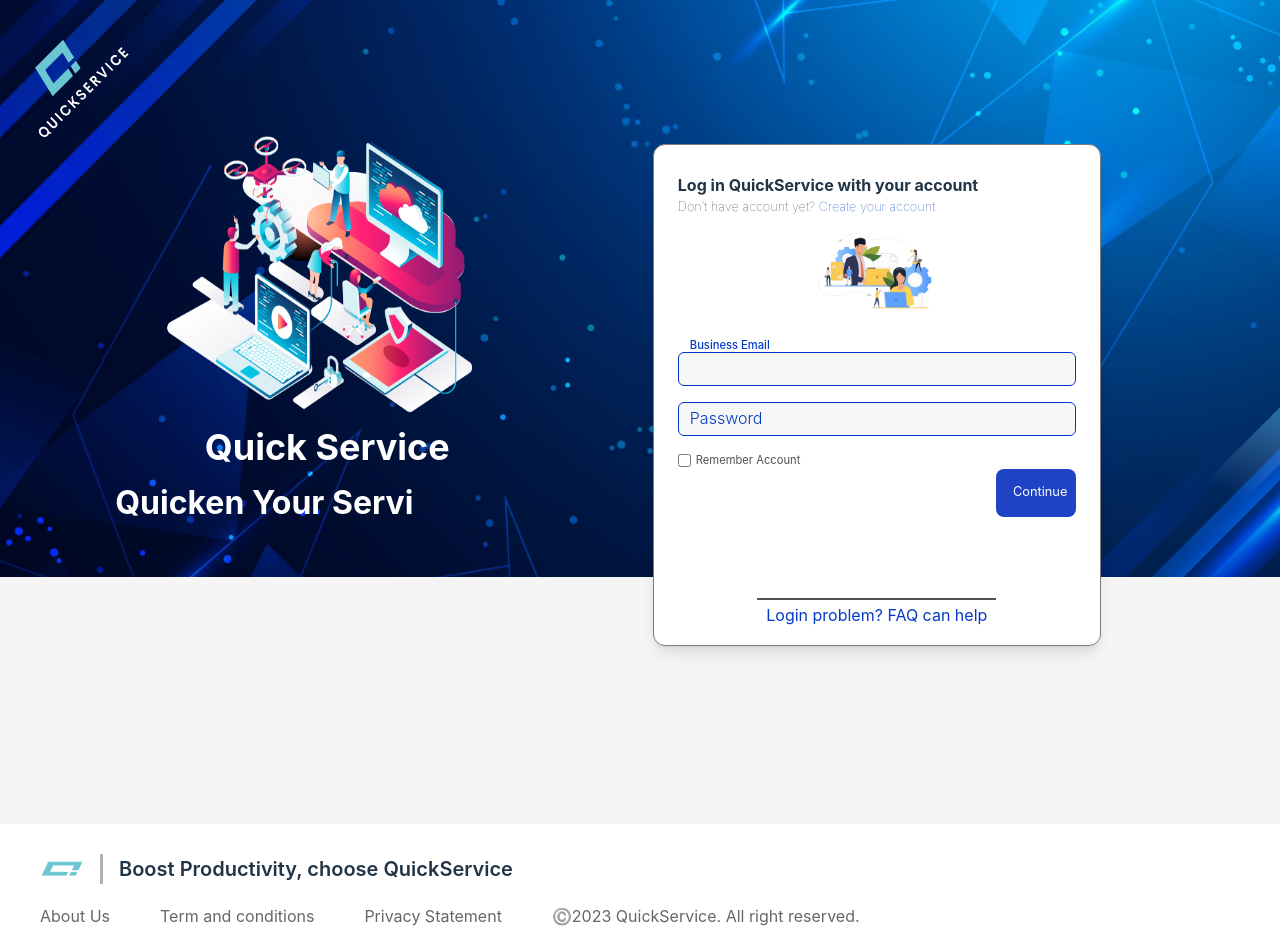
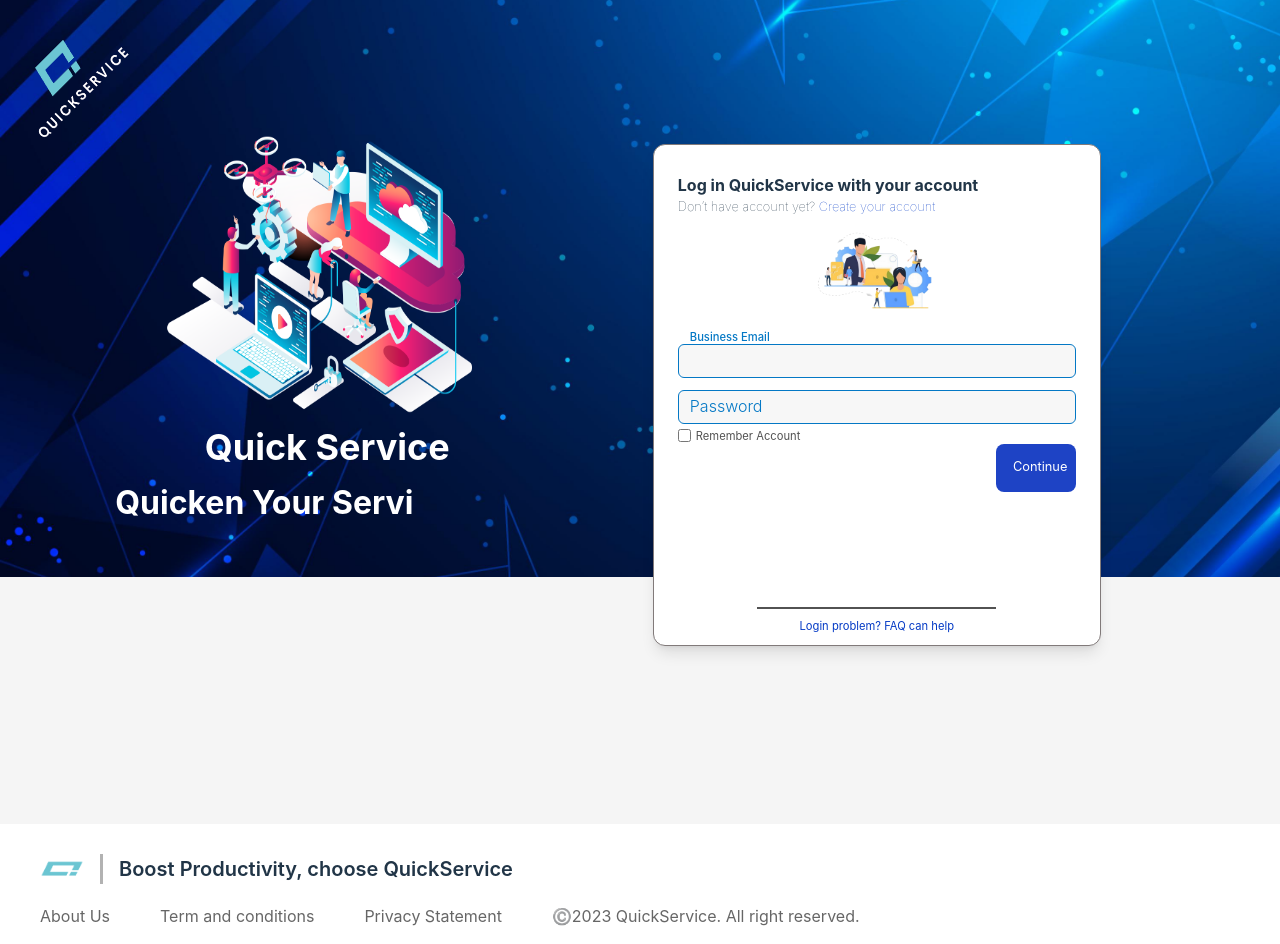
Before and after one commit to iamduscminh/ISMS-Project, a React (Vite) app in the folder ReactApp/isms-app/: page /login in a window 1280 px wide. Built offline with nearby package versions, Linux system fonts and the light colour scheme.

Commit message:
Complete Login FE function (Include fetch API)

```diff
--- a/ReactApp/isms-app/src/components/Animation/ChangeBgButton/index.jsx
+++ b/ReactApp/isms-app/src/components/Animation/ChangeBgButton/index.jsx
@@ -45,8 +45,7 @@ const StyleSpan = styled.span`
 // Sử dụng StyledButton trong component
 // eslint-disable-next-line react/prop-types
 const ChangeBgButton = ({children}) => {
-  return (
-
+    return (
       <StyledButton>
         <StyleSpan>{children}</StyleSpan>
       </StyledButton>
--- /dev/null
+++ b/ReactApp/isms-app/src/contexts/AuthProvider.jsx
@@ -0,0 +1,16 @@
+
+import {createContext, useState} from "react";
+
+const AuthContext = createContext({});
+
+export const AuthProvider = ({children}) => {
+    const [auth, setAuth] = useState({});
+
+    return (
+        <AuthContext.Provider value={{auth, setAuth}}>
+            {children}
+        </AuthContext.Provider>
+    )
+}
+
+export default AuthContext;
--- a/ReactApp/isms-app/src/main.jsx
+++ b/ReactApp/isms-app/src/main.jsx
@@ -2,11 +2,14 @@ import React from "react";
 import ReactDOM from "react-dom/client";
 import App from "./App.jsx";
 import GlobalStyles from "./components/GlobalStyles/index.jsx";
-import './index.css'
+import './index.css';
+import { AuthProvider } from "./contexts/AuthProvider.jsx";
 ReactDOM.createRoot(document.getElementById("root")).render(
   <React.StrictMode>
     <GlobalStyles>
-      <App />
+      <AuthProvider>
+        <App />
+      </AuthProvider>
     </GlobalStyles>
   </React.StrictMode>
 );
--- a/ReactApp/isms-app/src/pages/Login/Login.module.scss
+++ b/ReactApp/isms-app/src/pages/Login/Login.module.scss
@@ -56,19 +56,19 @@
 }
 
 .input-custom {
-    color: #0436C5;
+    color: #0478c5;
     display: block;
     width: 100%;
     padding: 0.25rem 0.75rem;
     font-size: 1rem;
-    border: 1px solid #0436C5;
+    border: 1px solid #0478c5;
     border-radius: 0.375rem;
     font-weight: 400;
     background-color: #F7F7F7;
     position: relative;
 
     &:focus {
-        border: 1.8px solid #0436c5;
+        border: 1.8px solid #0478c5;
     }
 }
 
@@ -81,7 +81,7 @@
         left: 0.75rem;
         cursor: text;
         transition: all 1s ease;
-        color: #043AC5;
+        color: #0478c5;
         font-weight: 300;
     }
 }
--- a/ReactApp/isms-app/src/pages/Login/index.jsx
+++ b/ReactApp/isms-app/src/pages/Login/index.jsx
@@ -1,17 +1,27 @@
 import classNames from "classnames/bind";
 import styles from "./Login.module.scss";
-import React, { useRef, useEffect, useState } from 'react';
+import React, { useRef, useEffect, useState, useContext} from 'react';
+import {useNavigate} from 'react-router-dom';
 import image from "../../assets/images";
 import UnderlineAnimation from '../../components/Animation/UnderlineText';
 import ChangeBgButton from '../../components/Animation/ChangeBgButton';
+import AuthContext from "../../contexts/AuthProvider";
 
 import { TypeAnimation } from "react-type-animation";
 
 import request from "../../utils/axiosConfig";
+import axios from "axios";
 
 const cx = classNames.bind(styles);
 
+const LOGIN_URL = '/login';
+
 const Login = () => {
+
+  //Lấy lại Context
+  const { setAuth } = useContext(AuthContext);
+  const navigate = useNavigate();
+
 
   //Khai báo các hook
   const [email, setEmail] = useState('');
@@ -46,9 +56,9 @@ const Login = () => {
       if (inputRef.current && !inputRef.current.contains(event.target)) {
         if (!email) {
           setError(prev => '⚠ Business Email is required');
-        }else if(!validateEmail(email)){
+        } else if (!validateEmail(email)) {
           setError(prev => '⚠ Suggested format (name@company.com)')
-        }else{
+        } else {
           setError('');
         }
       }
@@ -66,7 +76,7 @@ const Login = () => {
       if (passRef.current && !passRef.current.contains(event.target)) {
         if (!password) {
           setErrorPass(prev => '⚠ Password is required');
-        }else{
+        } else {
           setErrorPass('');
         }
       }
@@ -78,6 +88,36 @@ const Login = () => {
       document.removeEventListener('mousedown', handleClickOutsidePass);
     };
   }, [password]);
+
+  const handleSubmit = async (e) => {
+    e.preventDefault();
+    if(error!='' || errorPass != ''){
+      return;
+    }
+    try { //Comment lại đợi API này
+      // const response = await request.post(LOGIN_URL,
+      //   JSON.stringify({ email: email, pwd: password }),
+      //   {
+      //     headers: { 'Content-Type': 'application/json' },
+      //     withCredentials: true
+      //   }
+      // );
+
+      // const accessToken = response?.data?.accessToken;
+      // const roles = response?.data?.roles;
+
+      // setAuth({ email, password, roles, accessToken });
+      navigate('/home');
+    } catch (err) {
+      if (!err?.response) {
+        alert('No server response');
+      } else if (err.response?.status === 400) {
+        alert('Bad request');
+      } else {
+        alert('Login failed');
+      }
+    }
+  }
 
   return (
     <div
@@ -119,32 +159,34 @@ const Login = () => {
             <p>Don’t have account yet? <UnderlineAnimation><a href="#">Create your account</a></UnderlineAnimation></p>
             <img src={image.IllusForm} alt="" className={cx('illusForm')} />
           </div>
-          <div className={cx("h-[58%] flex flex-col mt-6")}>
+          <form className={cx('h-[63%]')} onSubmit={handleSubmit}>
+            <div className={cx("w-full h-full flex flex-col mt-4")}>
 
               <label className={cx("input-label")}>
-              <input ref={inputRef} value={email} onChange={handleChange} type="text" placeholder=" " className={cx('input-custom')}/>
+                <input ref={inputRef} value={email} onChange={handleChange} type="text" placeholder=" " className={cx('input-custom')} />
                 <span className={cx("absolute top-[0.25rem] left-[0.75rem] cursor-text")}>Business Email</span>
               </label>
 
-            <div className={cx('mb-[1rem] ml-[0.75rem]')}>{error && <span className={cx('text-[#B33233] text-[0.7rem]')}>{error}</span>}</div>
+              <div className={cx('mb-[0.75rem] ml-[0.75rem] transition-all ease-150')}>{error ? <span className={cx('text-[#B33233] text-[0.7rem]')}>{error}</span> : <span className={cx('text-[#B33233] text-[0.7rem]')}></span>}</div>
 
               <label className={cx("input-label")}>
-              <input ref={passRef} value={password} onChange={handleChangePass} type="password" placeholder=" " className={cx('input-custom')}/>
+                <input ref={passRef} value={password} onChange={handleChangePass} type="password" placeholder=" " className={cx('input-custom')} />
                 <span className={cx("absolute top-[0.25rem] left-[0.75rem] cursor-text")}>Password</span>
               </label>
 
-            <div className={cx('mb-[1rem] ml-[0.75rem]')}>{errorPass && <span className={cx('text-[#B33233] text-[0.7rem]')}>{errorPass}</span>}</div>
+              <div className={cx('mb-[0.2rem] ml-[0.75rem] transition-all ease-150')}>{errorPass ? <span className={cx('text-[#B33233] text-[0.7rem]')}>{errorPass}</span> : <span className={cx('text-[#B33233] text-[0.7rem]')}></span>}</div>
 
               <div className={cx("input-checkbox")}>
                 <input type="checkbox" className={cx('checkbox-remember')} />
                 <span>Remember Account</span>
               </div>
 
-            <div className={cx('h-[20%] w-[20%] self-end relative')}><ChangeBgButton>Continue</ChangeBgButton></div>
+              <div className={cx('h-[17%] w-[20%] self-end relative')}><ChangeBgButton type="submit">Continue</ChangeBgButton></div>
             </div>
-          <div className={cx("h-[10%] flex flex-col items-center justify-center")}>
+          </form>
+          <div className={cx("h-[5%] flex flex-col items-center justify-center")}>
             <div className={cx('w-[60%] border-t-2 border-[#525252]')}></div>
-            <h3 className={cx('mt-[0.2rem]')}><UnderlineAnimation><a href="#" className={cx('text-[#043AC5]')}>Login problem? FAQ can help</a></UnderlineAnimation></h3>
+            <h3 className={cx('mt-[0.2rem]')}><UnderlineAnimation><a href="#" className={cx('text-[#043AC5] text-[0.7rem]')}>Login problem? FAQ can help</a></UnderlineAnimation></h3>
           </div>
         </div>
       </div>
--- a/ReactApp/isms-app/src/utils/axiosConfig.js
+++ b/ReactApp/isms-app/src/utils/axiosConfig.js
@@ -1,7 +1,7 @@
 import axios from 'axios';
 
 const request = axios.create({
-    baseURL: ''
+    baseURL: 'http://localhost:2507' //Để tạm đây bao giờ có API thì tính
 });
 
 export default request;
```
Lines whose indentation alone changed are shown as unchanged.
